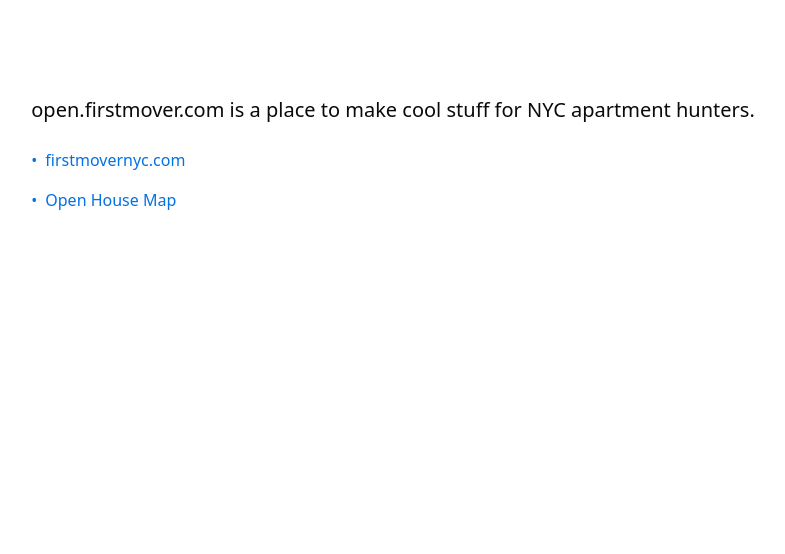
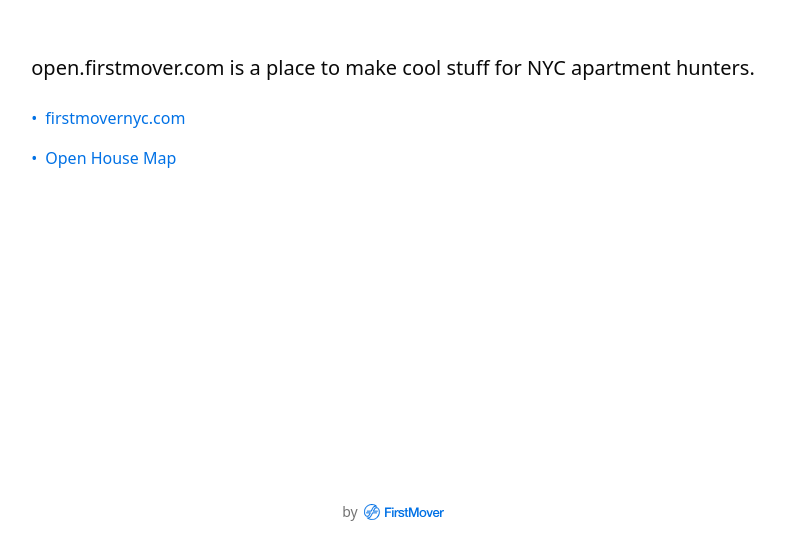
Before and after one commit to benfwalla/firstmover-util, a Next.js app: page / in a window 1280 px wide. Shown: the part 246-800 px from the top of the page, without its empty margins (247-1032 px from the left). Built offline with nearby package versions, Linux system fonts and the light colour scheme.

Commit message:
feat: add FirstMover logo and attribution link to map controls

```diff
--- a/app/page.tsx
+++ b/app/page.tsx
@@ -2,7 +2,8 @@
 
 export default function Home() {
   return (
-    <div className="flex min-h-screen items-center justify-center p-4">
+    <div className="flex flex-col min-h-screen">
+      <div className="flex-1 flex items-center justify-center p-4">
         <div className="space-y-6">
           <h1 className="text-xl font-medium text-center">open.firstmover.com is a place to make cool stuff for NYC apartment hunters.</h1>
           <ul className="space-y-4">
@@ -29,5 +30,21 @@
           </ul>
         </div>
       </div>
+      <footer className="py-4 sm:py-6">
+        <a
+          href="https://firstmovernyc.com"
+          target="_blank"
+          rel="noopener noreferrer"
+          className="mx-auto flex items-center gap-1.5 w-fit px-3 py-1.5 sm:px-4 sm:py-2 text-xs sm:text-sm"
+        >
+          <span className="text-muted-foreground">by</span>
+          <img
+            src="/logos/wide_transparent.svg"
+            alt="FirstMover"
+            className="h-3.5 sm:h-4 w-auto"
+          />
+        </a>
+      </footer>
+    </div>
   );
 }
--- a/components/map/map-controls.tsx
+++ b/components/map/map-controls.tsx
@@ -18,6 +18,7 @@
   };
 
   return (
+    <>
       <aside className="absolute bottom-4 right-4 z-10 bg-background/80 backdrop-blur-sm p-1 rounded-md shadow-md flex flex-col gap-1">
         <Button variant="ghost" size="icon" onClick={zoomIn} className="h-8 w-8 p-1">
           <PlusIcon className="w-4 h-4" />
@@ -28,5 +29,19 @@
           <span className="sr-only">Zoom out</span>
         </Button>
       </aside>
+      <a
+        href="https://firstmovernyc.com"
+        target="_blank"
+        rel="noopener noreferrer"
+        className="absolute bottom-2 left-1/2 -translate-x-1/2 z-10 bg-background px-2 py-1 rounded text-xs sm:text-sm flex items-center gap-1"
+      >
+        <span className="text-muted-foreground">Powered by</span>
+        <img
+          src="/logos/wide_transparent.svg"
+          alt="FirstMover"
+          className="h-3 sm:h-4 w-auto"
+        />
+      </a>
+    </>
   );
 }
```
Also changed, not shown: public/logos/wide_transparent.svg (added). Lines whose indentation alone changed are shown as unchanged.
